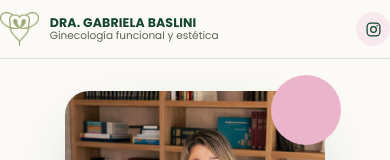
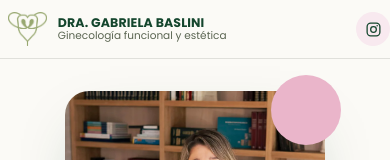
Before and after one commit to administracionwebbaslini-alt/Landing-Page, a Next.js app: page / in a window 390 px wide. Shown: the top 160 px of the page. Built offline with nearby package versions, Linux system fonts and the light colour scheme.

Commit message:
Update globals.css

```diff
--- a/app/globals.css
+++ b/app/globals.css
@@ -72,6 +72,7 @@
   .header-social-icon svg{ width:17px; height:17px; }
   @media (max-width:600px){
     .header-fila{ gap:10px; }
+    .marca-header{ margin-left:8px; }
     .marca-texto strong{ font-size:12.5px; }
     .marca-texto span{ font-size:10.5px; }
     nav{ gap:12px; }
```
